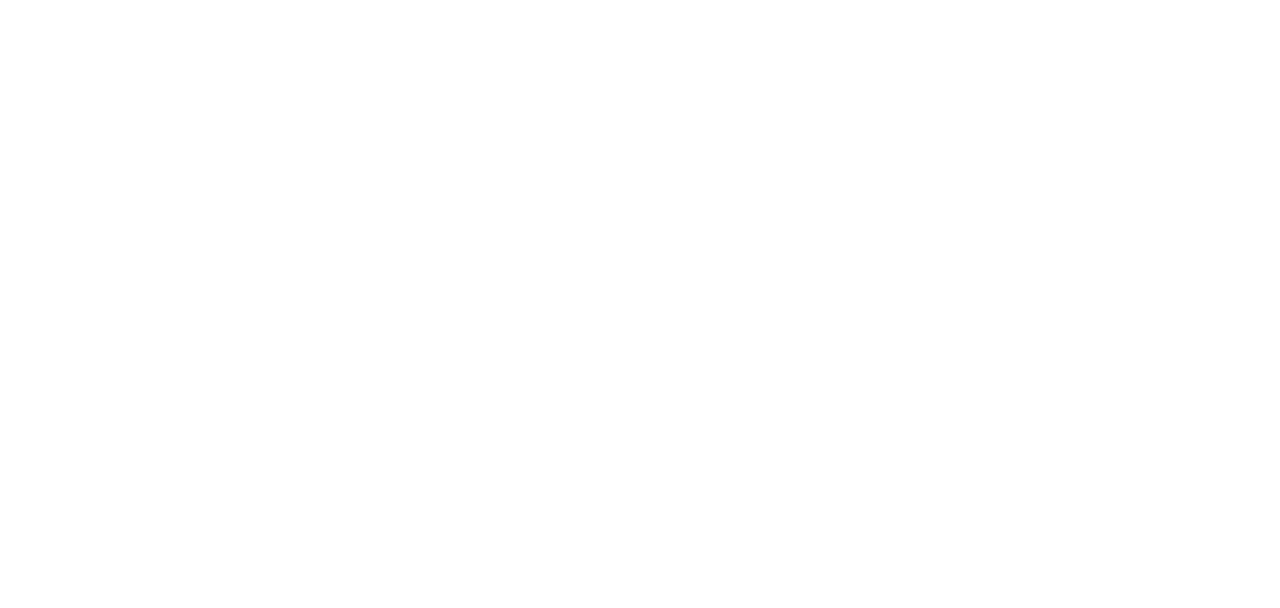
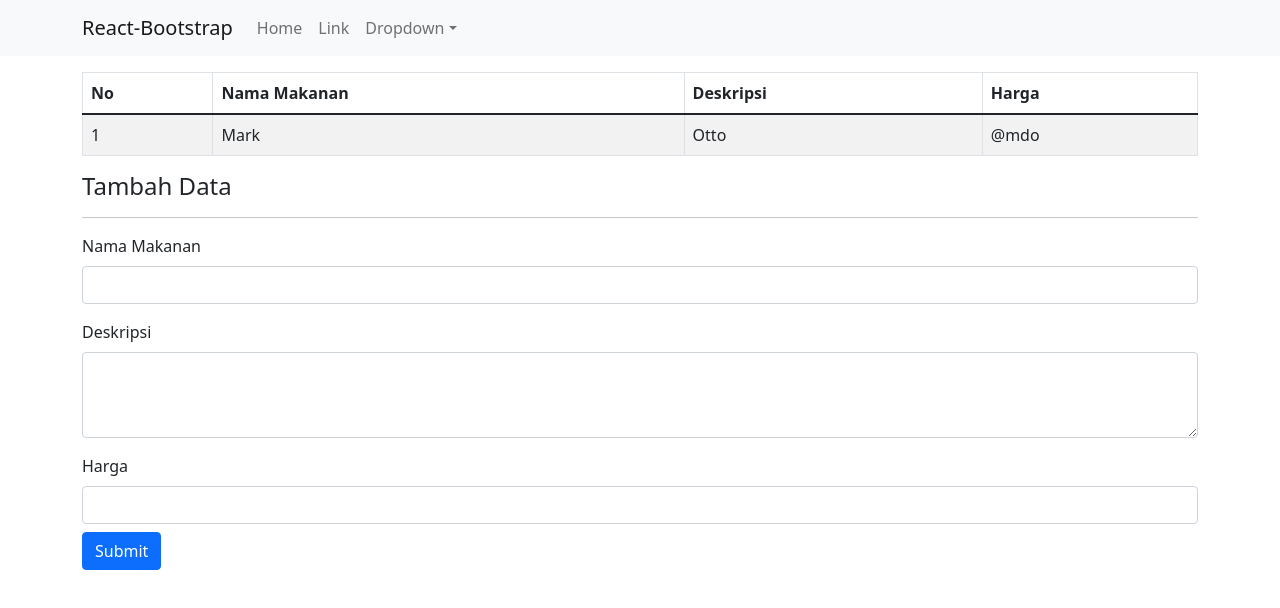
Before and after one commit to azarnuzy/History-Study-Basic-React, a React (Create React App) app: page / in a window 1280 px wide. Shown: the top 608 px of the page. Built offline with nearby package versions, Linux system fonts and the light colour scheme.

Commit message:
setup react-bootstrap for simple crud react app

```diff
--- /dev/null
+++ b/src/CRUD/Formulir.js
@@ -0,0 +1,39 @@
+import React from 'react';
+import { Row, Col, Form, Button } from 'react-bootstrap';
+
+const Formulir = () => {
+  return (
+    <div className="mt-3">
+      <Row>
+        <Col>
+          <h4>Tambah Data</h4>
+          <hr />
+        </Col>
+      </Row>
+      <Row>
+        <Col>
+          <Form>
+            <Form.Group className="mb-3" controlId="nama">
+              <Form.Label>Nama Makanan</Form.Label>
+              <Form.Control type="text" name="nama" />
+            </Form.Group>
+
+            <Form.Group className="mb-3" controlId="deskripsi">
+              <Form.Label>Deskripsi</Form.Label>
+              <Form.Control as="textarea" rows={3} name="deskripsi" />
+            </Form.Group>
+            <Form.Group controlId="harga">
+              <Form.Label>Harga</Form.Label>
+              <Form.Control type="number" name="harga" />
+            </Form.Group>
+            <Button variant="primary" type="submit" className="mt-2">
+              Submit
+            </Button>
+          </Form>
+        </Col>
+      </Row>
+    </div>
+  );
+};
+
+export default Formulir;
--- /dev/null
+++ b/src/CRUD/NavbarComponent.js
@@ -0,0 +1,32 @@
+import React from 'react';
+import { NavDropdown, Nav, Navbar, Container } from 'react-bootstrap';
+
+const NavbarComponent = () => {
+  return (
+    <Navbar bg="light" expand="lg">
+      <Container>
+        <Navbar.Brand href="#home">React-Bootstrap</Navbar.Brand>
+        <Navbar.Toggle aria-controls="basic-navbar-nav" />
+        <Navbar.Collapse id="basic-navbar-nav">
+          <Nav className="me-auto">
+            <Nav.Link href="#home">Home</Nav.Link>
+            <Nav.Link href="#link">Link</Nav.Link>
+            <NavDropdown title="Dropdown" id="basic-nav-dropdown">
+              <NavDropdown.Item href="#action/3.1">Action</NavDropdown.Item>
+              <NavDropdown.Item href="#action/3.2">
+                Another action
+              </NavDropdown.Item>
+              <NavDropdown.Item href="#action/3.3">Something</NavDropdown.Item>
+              <NavDropdown.Divider />
+              <NavDropdown.Item href="#action/3.4">
+                Separated link
+              </NavDropdown.Item>
+            </NavDropdown>
+          </Nav>
+        </Navbar.Collapse>
+      </Container>
+    </Navbar>
+  );
+};
+
+export default NavbarComponent;
--- /dev/null
+++ b/src/CRUD/Table.js
@@ -0,0 +1,27 @@
+import React from 'react';
+import { Table } from 'react-bootstrap';
+
+const Tabel = () => {
+  return (
+    <Table striped bordered hover className="mt-3">
+      <thead>
+        <tr>
+          <th>No</th>
+          <th>Nama Makanan</th>
+          <th>Deskripsi </th>
+          <th>Harga</th>
+        </tr>
+      </thead>
+      <tbody>
+        <tr>
+          <td>1</td>
+          <td>Mark</td>
+          <td>Otto</td>
+          <td>@mdo</td>
+        </tr>
+      </tbody>
+    </Table>
+  );
+};
+
+export default Tabel;
--- /dev/null
+++ b/src/CRUD/index.js
@@ -0,0 +1,18 @@
+import React, { Component } from 'react';
+import Formulir from './Formulir';
+import NavbarComponent from './NavbarComponent';
+import Tabel from './Table';
+
+export default class Crud extends Component {
+  render() {
+    return (
+      <div>
+        <NavbarComponent />
+        <div className="container">
+          <Tabel />
+          <Formulir />
+        </div>
+      </div>
+    );
+  }
+}
--- a/src/index.js
+++ b/src/index.js
@@ -4,7 +4,13 @@ import ReactDOM from 'react-dom';
 // import StateProps from './reactDasar/1stateProps';
 // import Map from './reactDasar/2map';
 // import LifeCycle from './reactDasar/3LifeCycle';
+
+import 'bootstrap/dist/css/bootstrap.min.css';
+import Crud from './CRUD';
+
 ReactDOM.render(
-  <React.StrictMode></React.StrictMode>,
+  <React.StrictMode>
+    <Crud />
+  </React.StrictMode>,
   document.getElementById('root')
 );
```
